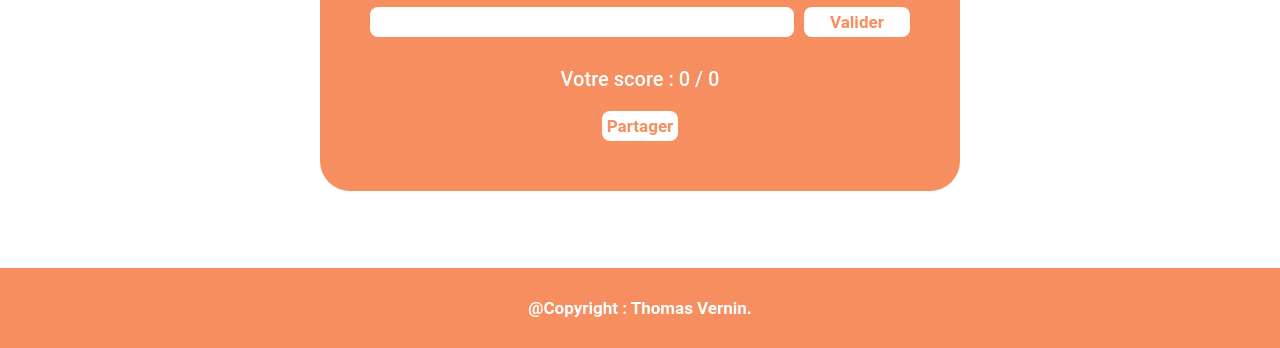
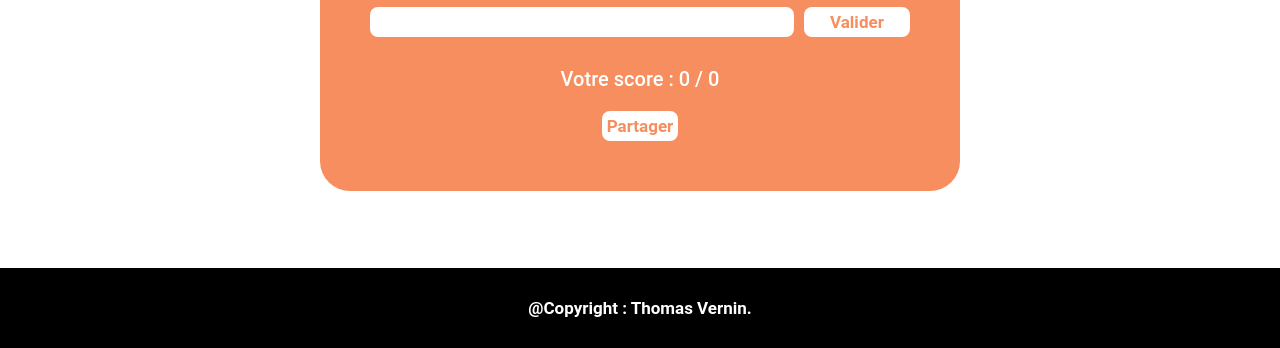
Before and after one commit to thomasvernin/Azertype_github.io, a plain HTML site: page index.html in a window 1280 px wide. Shown: the part 452-800 px from the top of the page. Drawn offline with Linux system fonts and the light colour scheme.

Commit message:
Modif footer

```diff
--- a/style/style.css
+++ b/style/style.css
@@ -133,7 +133,7 @@ footer {
     font-weight: 600;
     font-size: 17px;
     color: white;
-    background-color: var(--color-secondary);
+    background-color: black;
 }
 
 /**
```
